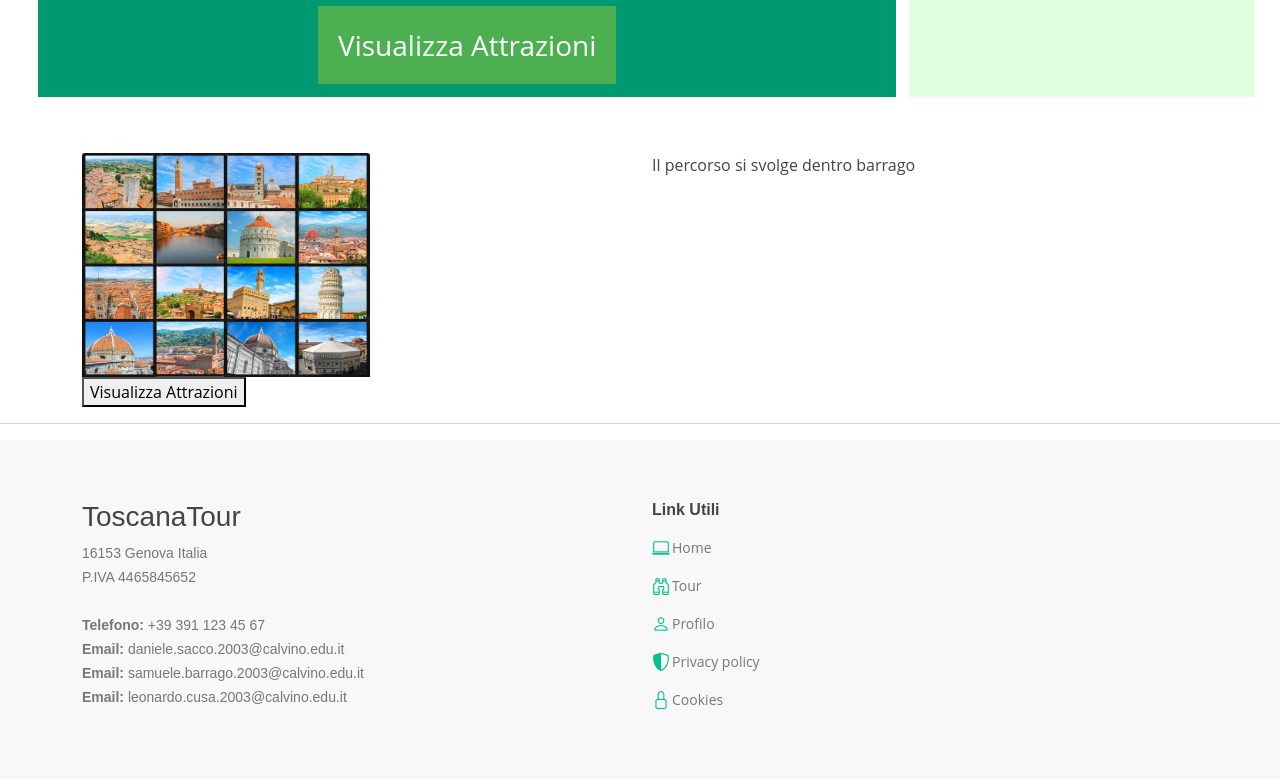
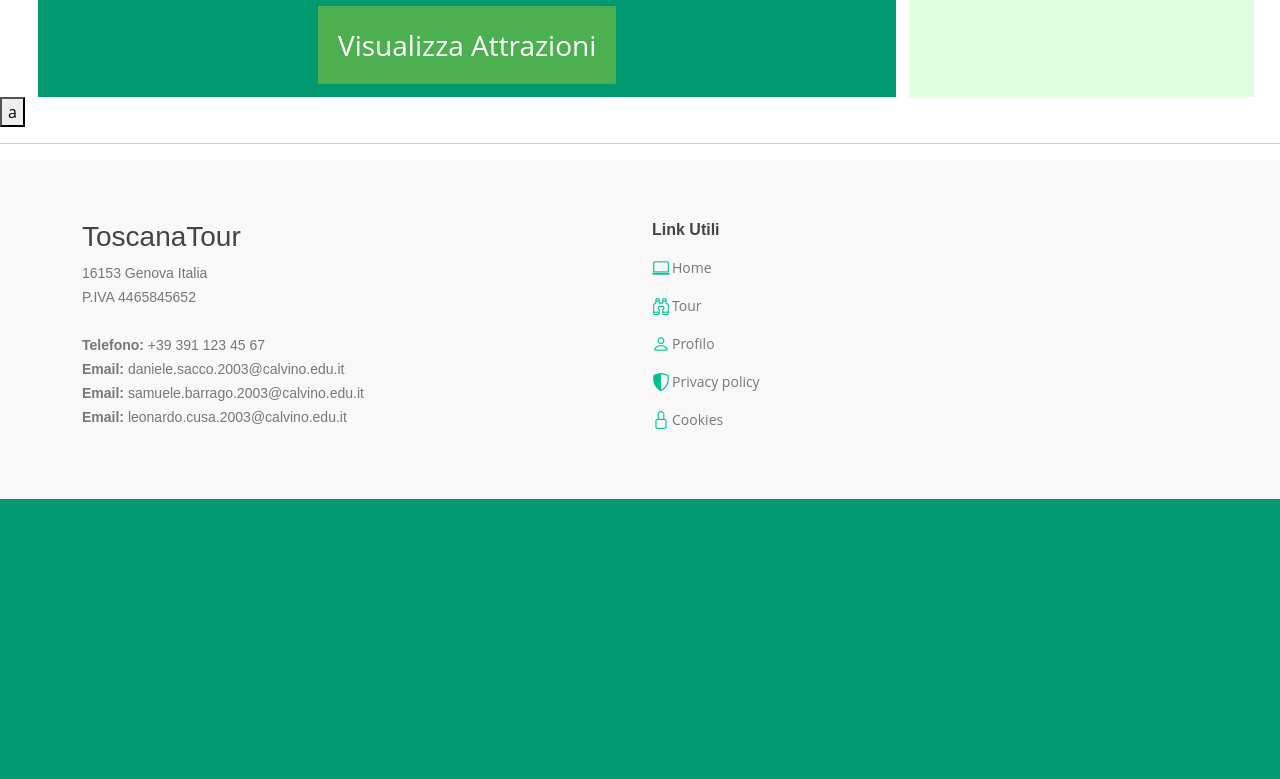
Before and after one commit to samubarr03/Toscana, a PHP site: page /percorsi.php?action=percorso&id=0 in a window 1280 px wide. Shown: the part 1590-2369 px from the top of the page. After the commit the page ends 2089 px from the top, so only its background shows below. Run offline with PHP 8.4, Linux system fonts and the light colour scheme; a user stored in the database is signed in; data comes from the database, SQL or seed files in the repository; some libraries are stand-ins or nearby versions.

Commit message:
NO MAP
A

```diff
--- a/PROGETTO/data.sql
+++ b/PROGETTO/data.sql
@@ -72,7 +72,7 @@ INSERT INTO PercorsoHaAttrazione VALUES (0,4);
 --Firenze--
 INSERT INTO Attrazione VALUES (id,'Cattedrale di Santa Maria del Fiore','Duomo del 200 noto per la cupola di tegole rosse, la facciata in marmo colorato e il campanile di Giotto.','43.773333, 11.256261','CattedralediSantaMariadelFiore.jpg');
 INSERT INTO Attrazione VALUES (id,'Basilica di Santa Croce di Firenze','Chiesa francescana neogotica, nota per gli affreschi di Giotto e le tombe di Michelangelo e Galileo.','43.768613, 11.262143','BasilicadiSantaCrocediFirenze.jpg');
-INSERT INTO Attrazione VALUES (id,'Campanile di Giotto','Torre gotica in marmo rosso, verde e bianco, con scale che portano alla terrazza affacciata sulla città.','43.772722, 11.255678','Campanile di Giotto.jpg');
+INSERT INTO Attrazione VALUES (id,'Campanile di Giotto','Torre gotica in marmo rosso, verde e bianco, con scale che portano alla terrazza affacciata sulla città.','43.772722, 11.255678','CampanilediGiotto.jpg');
 INSERT INTO Attrazione VALUES (id,'Ponte vecchio','Pittoresco ponte ad archi sul fiume, di origine romana, costeggiato da gioiellerie e negozi di souvenir.','43.768027, 11.253169','pontevecchio.jpg');
 INSERT INTO Attrazione VALUES (id,'Palazzo Pitti','Gallerie in palazzo reale rinascimentale, sedi di vaste collezioni artistiche di maestri italiani ed europei.','43.765302, 11.249910','palazzopitti.jpg');
 INSERT INTO Attrazione VALUES (id,'Galleria degli Uffizi','Edificio del 500 con una vasta collezione di dipinti e capolavori dell"arte dei Primitivi e del Rinascimento.','43.767778, 11.255314','pontevecchio.jpg');
--- a/PROGETTO/percorsi.php
+++ b/PROGETTO/percorsi.php
@@ -16,7 +16,6 @@
     $NewAtt=0;
     $AddAttP=0;
 
-
     if($_GET['action']=="AttPercorso"){  //mostra attrazioni di un percorso
         $att=1;
         $id=$_GET['id'];
@@ -30,13 +29,8 @@
         header('Location: percorsi.php');
     }
 
+    else if($_GET['action']=="AddAttrazioneApercorso"){
 
-    else if($_GET['action']=="NewAttrazione"){
-        $NewAtt=1;
-
-    }
-
-    else if($_GET['action']=="AddAttrazioneApercorso"){
         $AddAttP=1;
         $id=$_GET['id'];
     }
@@ -170,7 +164,7 @@
 
                     while($row = mysqli_fetch_array($resultset)){
 
-                        genera($row['nome'],$row['img'],$row['descrizione'],$row['id']);
+                        genera($row['nome'],$row['map'],$row['descrizione'],$row['id']);
                     }
                 }
 
@@ -193,15 +187,21 @@
             else if($AddAttP==1){
                 AddAttP($id);
 
+
+
+
+
              }
 
             else if($AddPercorso==1){
                 AddPercorso();
+                $message = "wrong answer";
+                echo "<script type='text/javascript'>alert('$message');</script>";
+
+
+
             }
 
-            else if($NewAtt==1){
-                NewAtt();
-            }
 
             else{
 
--- a/PROGETTO/product.php
+++ b/PROGETTO/product.php
@@ -219,20 +219,11 @@ function genera($nome,$map,$descrizione,$id){
 
         <hr><br><br>
 
-        <div class=\"container\" style=\"border-color: red\">
-            <div class=\"row\" style=\"border-color: black, width: 100%\">
-                <h1>$nome</h1>
-            </div>
-            <div class=\"row\" style=\"border-color: green\">
-                <div class=\"col-6\">
-                    <img src=img/$map alt=\"Image1\" class=\"img-fluid card-img-top\" style=\"width: 18rem; height: 14rem; \">
-                </div>
-                <div class=\"col-4\" style=\"border-color: blue\">
-                    $descrizione
+
                 </div>
             </div>
 
-            <a href=\"percorsi.php?action=AttPercorso&id=$id\"><button>Visualizza Attrazioni</button></a>
+            <a href=\"percorsi.php?action=AttPercorso&id=$id\"><button>a</button></a>
         </div>
         <hr>";
 
```
